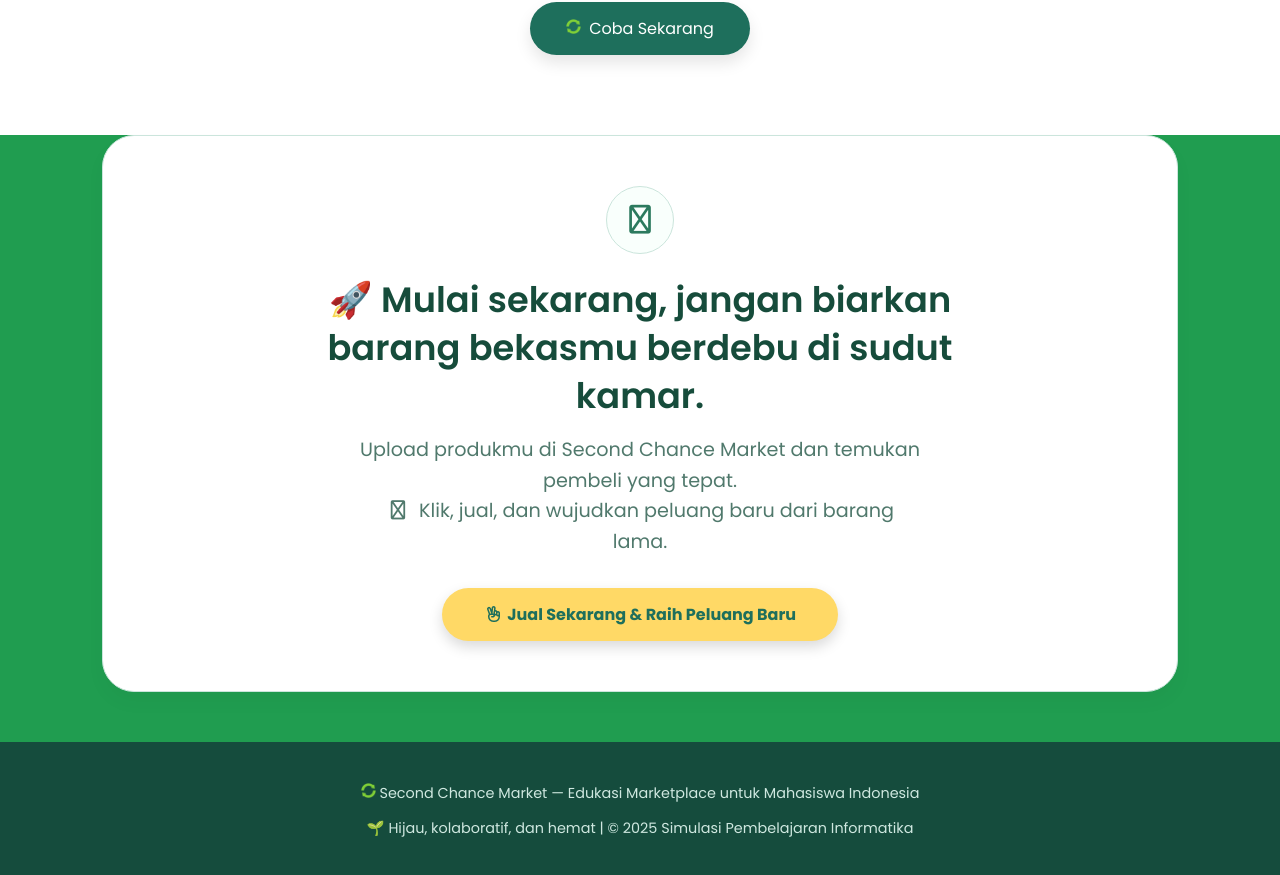
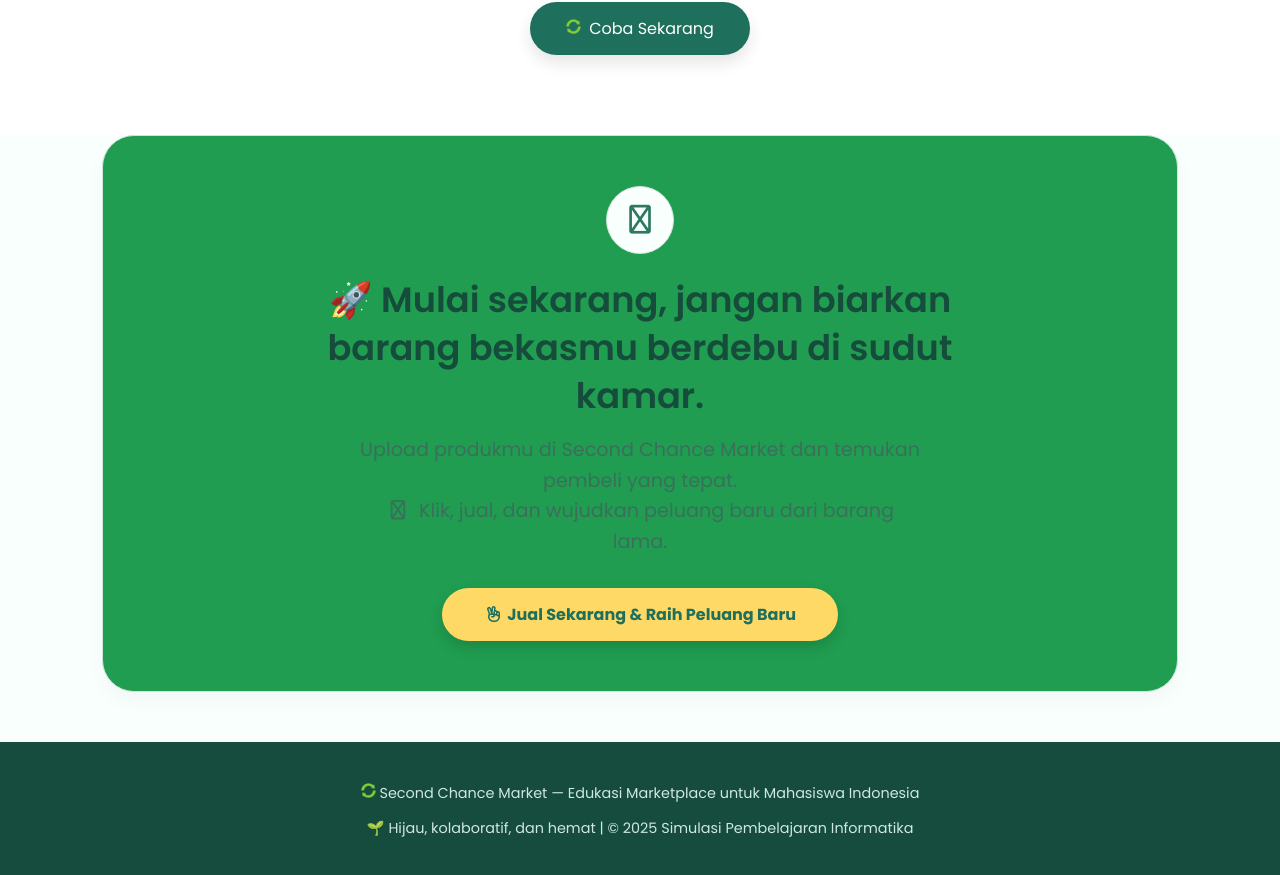
Before and after one commit to ddaannuu/singkong, a Vue app in the folder our-project/: page / in a window 1280 px wide. Shown: the part 2634-3509 px from the top of the page. Built offline with nearby package versions, Linux system fonts and the light colour scheme; no server answers; the database is empty.

Commit message:
perbaikan background action

```diff
--- a/our-project/src/assets/main.css
+++ b/our-project/src/assets/main.css
@@ -580,12 +580,13 @@ footer p {
 */
 .action-section {
     padding: 0 var(--section-padding-x) 50px;
+    background: var(--card-bg);
 }
 
 .action-inner {
     max-width: var(--container-max-width);
     margin: 0 auto;
-    background: #ffffff;
+    background: var(--bg-gradient);
     border: 1px solid var(--card-border);
     border-radius: var(--radius-card);
     padding: 50px 30px;
```
